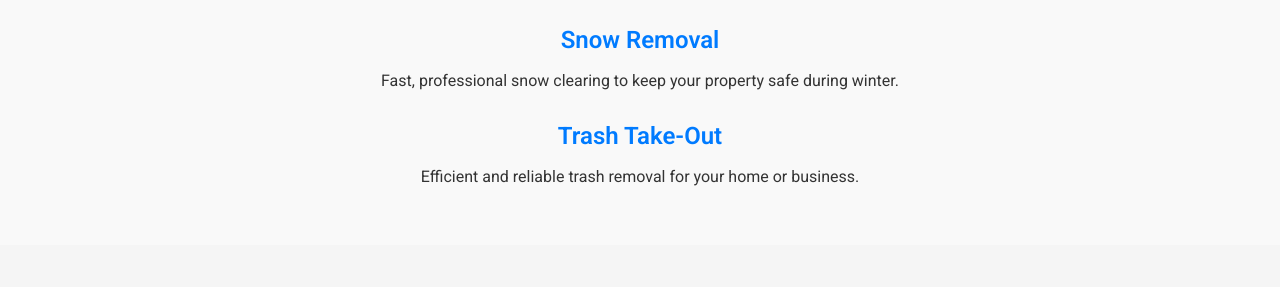
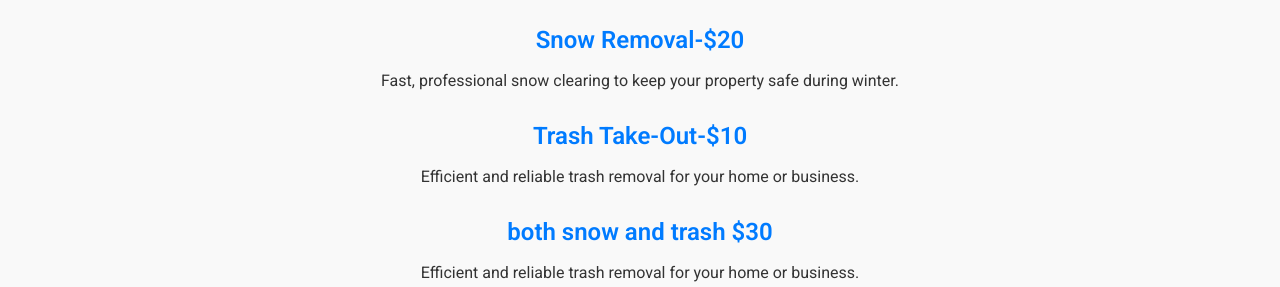
Before and after one commit to winterstatue/snow-and-trash, a plain HTML site: page index.html in a window 1280 px wide. Shown: the part 499-786 px from the top of the page. Drawn offline with Linux system fonts and the light colour scheme.

Commit message:
Update index.html

```diff
--- a/index.html
+++ b/index.html
@@ -211,11 +211,15 @@
     <section class="services" id="services">
         <h2>Our Services</h2>
         <div class="service-item">
-            <h3>Snow Removal</h3>
+            <h3>Snow Removal-$20</h3>
             <p>Fast, professional snow clearing to keep your property safe during winter.</p>
         </div>
         <div class="service-item">
-            <h3>Trash Take-Out</h3>
+            <h3>Trash Take-Out-$10</h3>
+            <p>Efficient and reliable trash removal for your home or business.</p>
+        </div>
+        <div class="service-item">
+            <h3> both snow and trash $30</h3>
             <p>Efficient and reliable trash removal for your home or business.</p>
         </div>
     </section>
```
